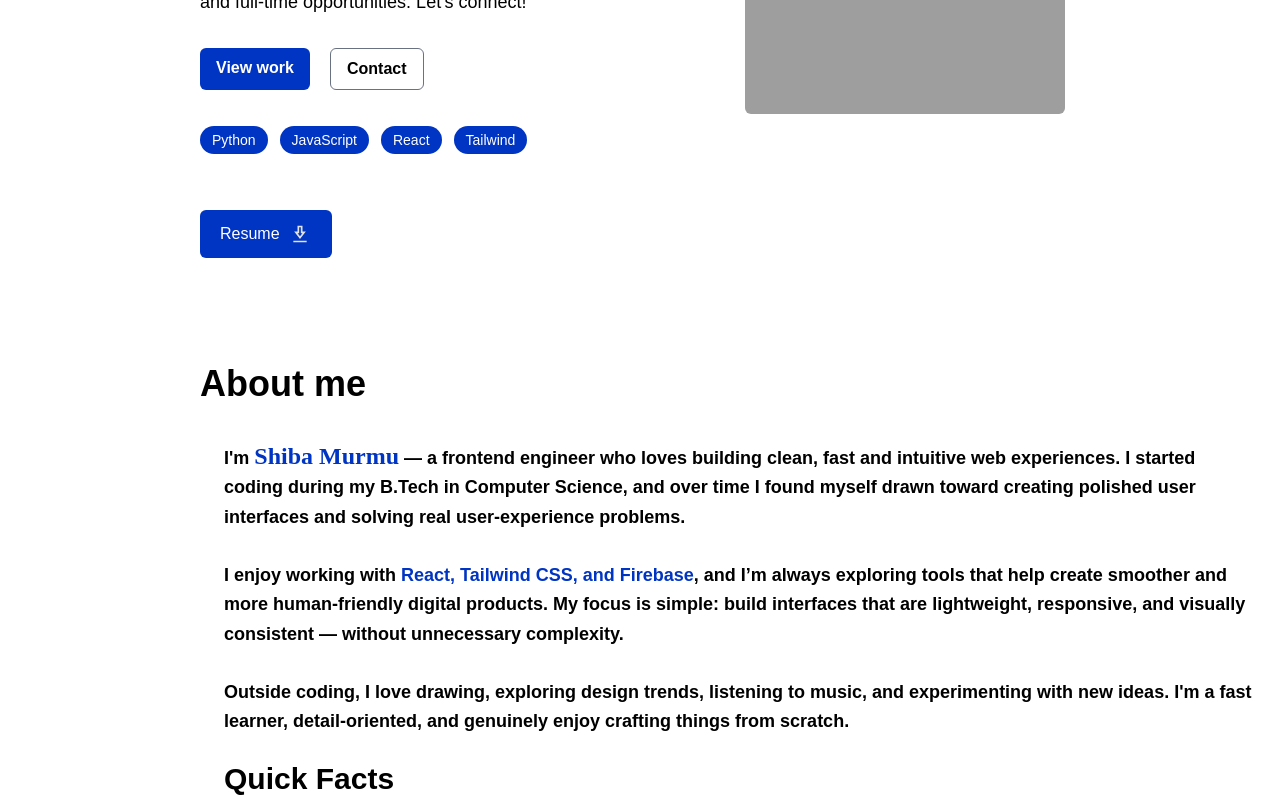
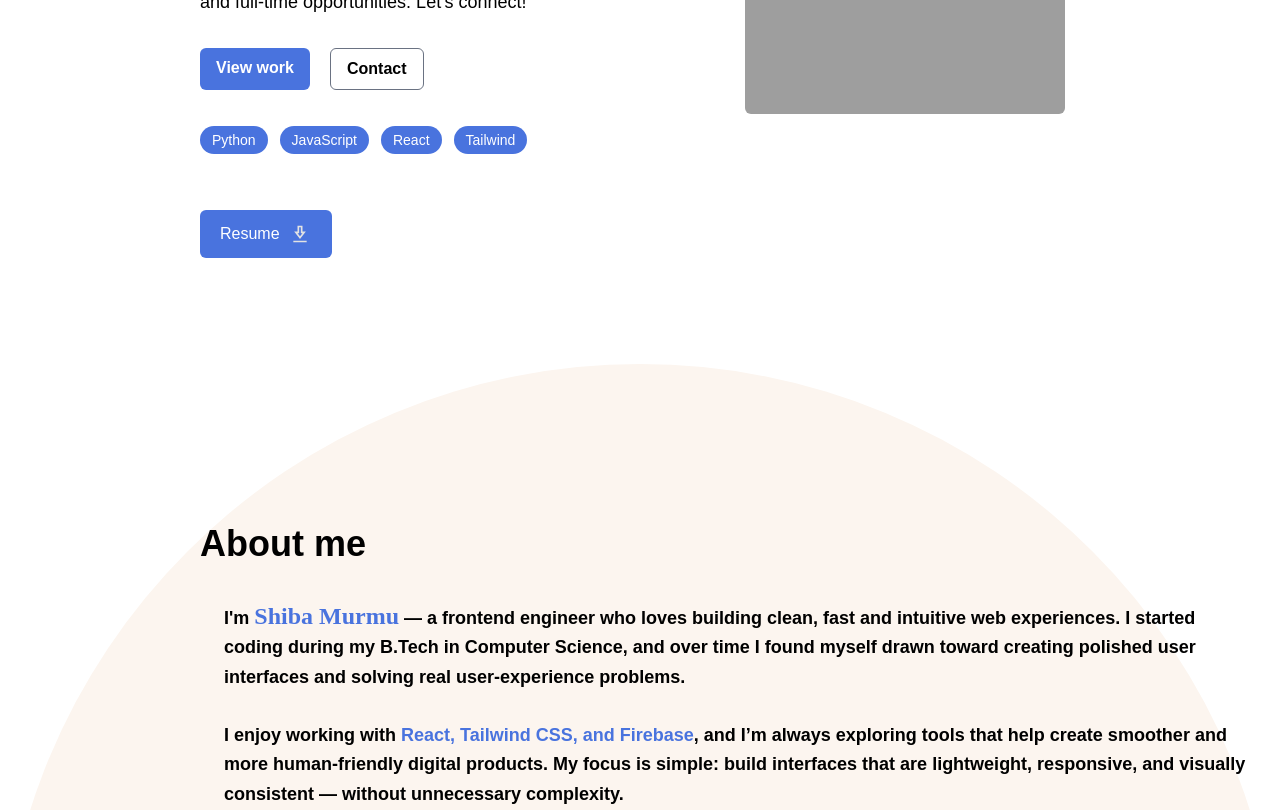
Before and after one commit to shiba-murmu/project-public-portfolio-website, a React (Vite) app: page / in a window 1280 px wide. Shown: the part 500-1310 px from the top of the page. Built offline with nearby package versions, Linux system fonts and the light colour scheme; grey boxes are pictures that could not be loaded; a web font is replaced by a local one.

Commit message:
color gradient changed ..

```diff
--- a/src/index.css
+++ b/src/index.css
@@ -52,9 +52,12 @@ body {
 
 :root {
   /* ***************************** */
-  --bluish: #0034c2;
+  --bluish: #4973de;
   /* this variable is used for the bluish color gradient like buttons background color */
   --bluish-text: white;
+
+  --about-bg: #fcf5ef;
+    --muted: #6c757d;
   /******************************** */
   --bg-color: rgb(255, 255, 255);
   --text-color: rgb(0, 0, 0);
--- a/src/pages/about/About.jsx
+++ b/src/pages/about/About.jsx
@@ -3,10 +3,11 @@ import Heading_text from '../../components/Heading_text/Heading_text'
 function About() {
     return (
         <>
-            <div id='About' className='min-h-screen md:pl-50 flex flex-col justify-center md:justify-start items-center md:items-start text-3xl font-semibold'>
+            <div id='About' className='min-h-screen pt-40 rounded-t-full bg-[#fcf5ef] md:pl-50 flex flex-col justify-center md:justify-start items-center md:items-start text-3xl font-semibold'>
                 <div className=''>
                     <Heading_text text='About me' />
                 </div>
+
                 <div>
                     <section id="about" className="p-6 rounded-2xl" style={{ background: '' }}>
                         <div className="mt-3 md:flex md:flex-col md:gap-6">
```
